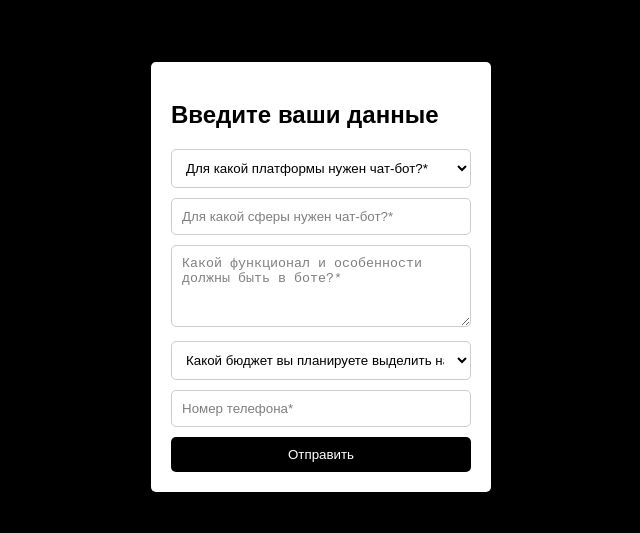
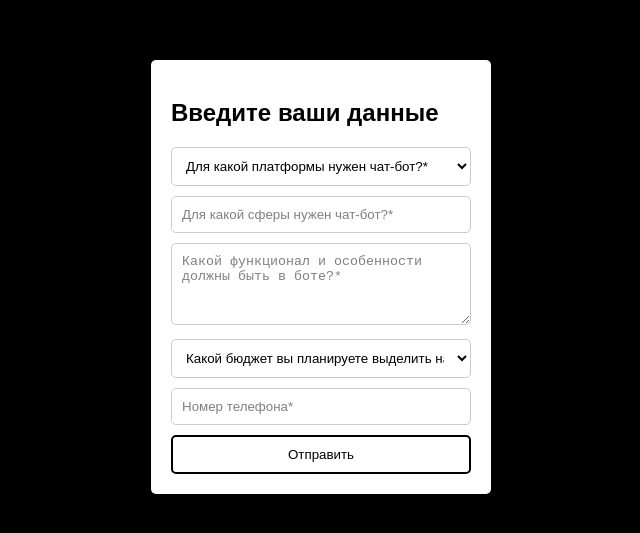
Before and after one commit to Chatbotist/MyLeadForm, a plain HTML site: page index.html in a window 1280 px wide. Shown: the part 123-656 px from the top of the page, without its empty margins (319-959 px from the left). Drawn offline with Linux system fonts and the light colour scheme.

Commit message:
Update index.html

```diff
--- a/index.html
+++ b/index.html
@@ -1,6 +1,5 @@
 <!DOCTYPE html>
 <html lang="ru">
-
 <head>
     <meta charset="UTF-8">
     <meta name="viewport" content="width=device-width, initial-scale=1.0">
@@ -16,7 +15,6 @@
             color: #000;
             margin: 0;
         }
-
         .form-container {
             background-color: #fff;
             padding: 20px;
@@ -24,15 +22,11 @@
             box-shadow: 0 0 10px rgba(0, 0, 0, 0.1);
             width: 300px;
         }
-
         .form-container h2 {
             margin-bottom: 20px;
             color: #000;
         }
-
-        .form-container input,
-        .form-container select,
-        .form-container textarea {
+        .form-container input, .form-container select, .form-container textarea {
             width: 100%;
             padding: 10px;
             margin-bottom: 10px;
@@ -42,27 +36,22 @@
             background-color: #fff;
             box-sizing: border-box;
         }
-
-        .form-container input::placeholder,
-        .form-container textarea::placeholder {
+        .form-container input::placeholder, .form-container textarea::placeholder {
             color: rgba(0, 0, 0, 0.5);
         }
-
         .form-container button {
             width: 100%;
             padding: 10px;
-            background-color: #000; /* Черный цвет кнопки */
-            color: #fff; /* Белый текст на кнопке */
-            border: none; /* Убираем рамку */
+            background-color: #fff;
+            color: #000;
+            border: 2px solid #000;
             border-radius: 5px;
             cursor: pointer;
-            transition: background-color 0.3s;
+            transition: background-color 0.3s, color 0.3s;
         }
-
         .form-container button:hover {
-            background-color: #444; /* Темнее при наведении */
+            background-color: #e6e6e6;
         }
-
         .error-message {
             color: red;
             font-size: 12px;
@@ -71,7 +60,6 @@
         }
     </style>
 </head>
-
 <body>
     <div class="form-container">
         <h2>Введите ваши данные</h2>
@@ -159,14 +147,10 @@
                 return;
             }
 
-            // Получение данных о пользователе через Telegram Web Apps
-            const user = Telegram.WebApps.getUser();
-            const text = `Платформа: ${platform}\nСфера: ${sphere}\nФункционал: ${functionality}\nБюджет: ${budget}\nНомер телефона: ${phone}\nTelegram ID: ${user.id}\nUsername: ${user.username}\nИмя: ${user.first_name}`;
-
-            // Отправка данных через Telegram API
             const botToken = '6622286162:AAFs87hQFpIXgFOEHu4-DUOGzWbdbx_cmJ4';
             const chatId = '-1002021943203';
             const messageThreadId = '2';
+            const text = `Платформа: ${platform}\nСфера: ${sphere}\nФункционал: ${functionality}\nБюджет: ${budget}\nНомер телефона: ${phone}`;
             const url = `https://api.telegram.org/bot${botToken}/sendMessage?chat_id=${chatId}&message_thread_id=${messageThreadId}&text=${encodeURIComponent(text)}`;
 
             fetch(url)
@@ -185,5 +169,4 @@
         }
     </script>
 </body>
-
 </html>
```
